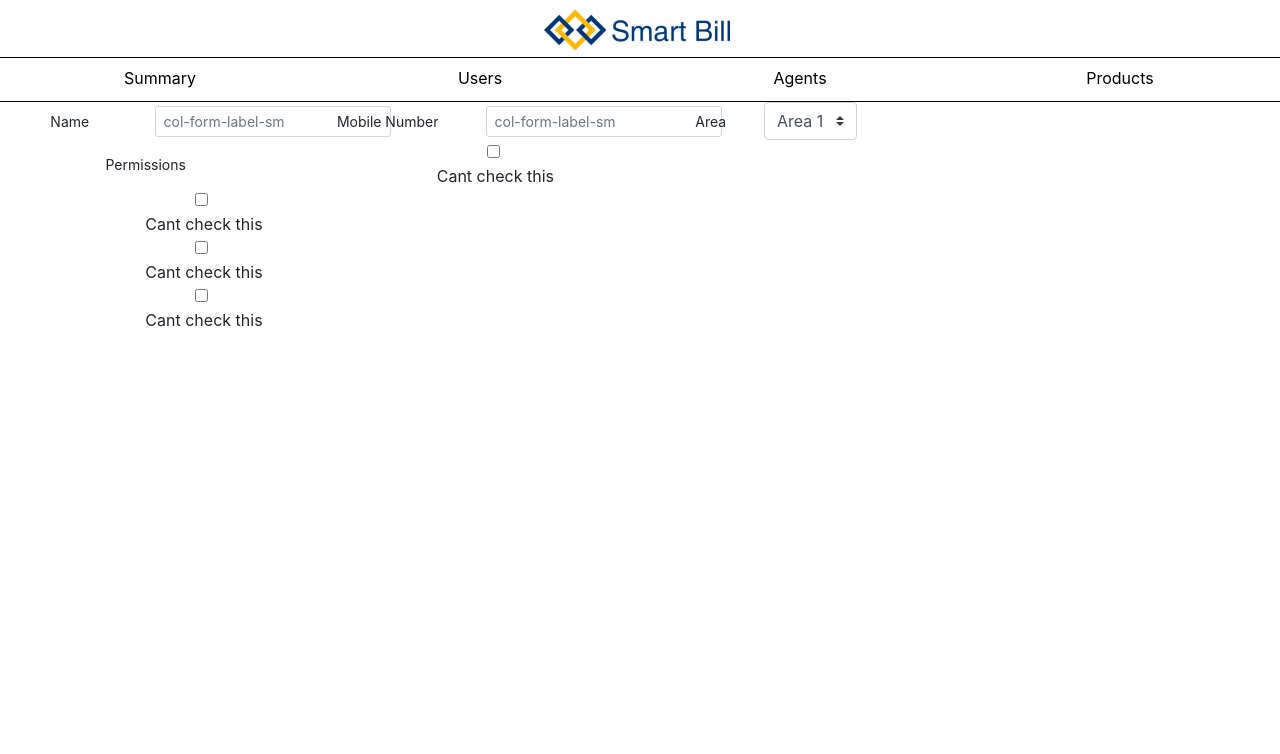
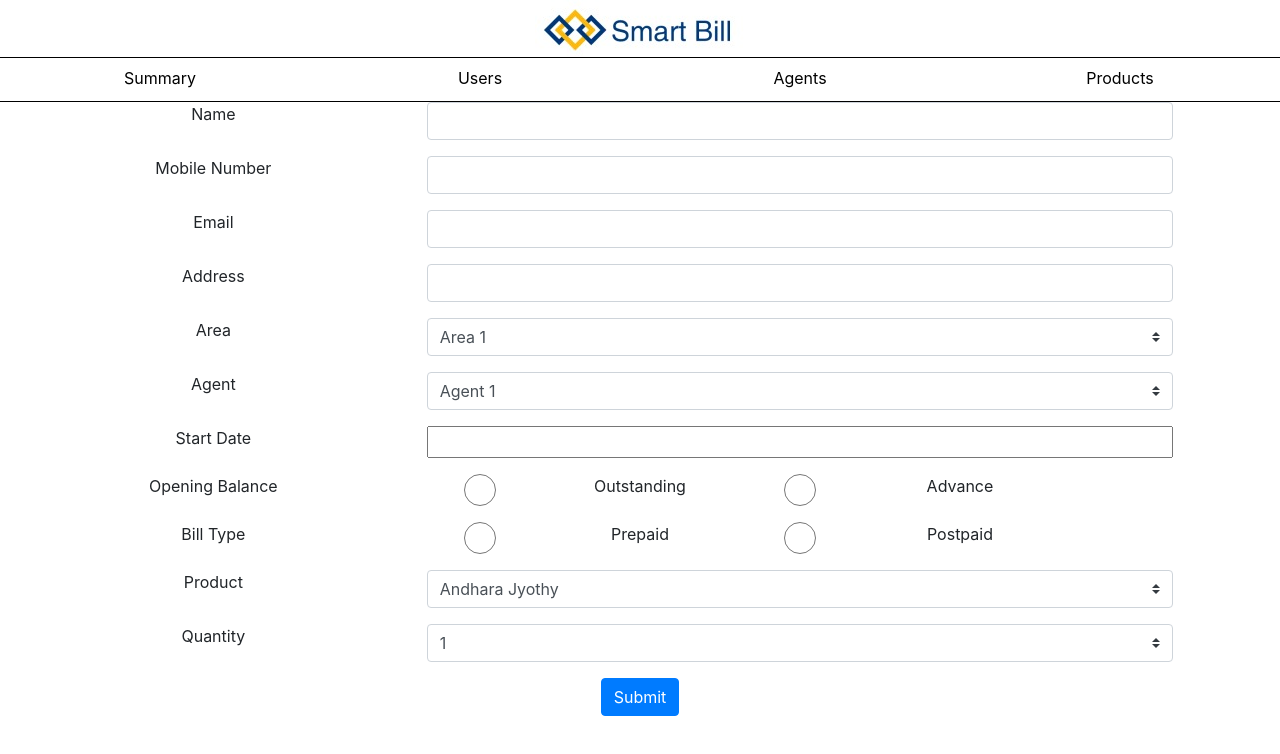
Before and after one commit to kirankumarsunkati/SB, a React (Create React App) app in the folder my-app/: page /Dashboard/addUser in a window 1280 px wide. Shown: the top 754 px of the page. Built offline with nearby package versions, Linux system fonts and the light colour scheme.

Commit message:
adduser page added
add user page added

```diff
--- a/my-app/src/components/Dashboard/AddUser.js
+++ b/my-app/src/components/Dashboard/AddUser.js
@@ -23,57 +23,94 @@ render(){
             return <Link to={name} key={key} className="active col-3"><Navs  value={name}/></Link>
           })}
     </div>
-      <form class="form-inline">
-
-        <div class="form-group row">
-            <label for="agentName" class="col-5 col-form-label col-form-label-sm">Name</label>
-            <div class="col-7">
-              <input type="text" class="form-control form-control-sm" id="agentName" placeholder="col-form-label-sm"/>
-            </div>
+      <form class="">
+      <div className="form-group row">
+          <label className="userName col-4">Name</label>
+          <input type="text" className="form-control userName col-7" id="userName"  ref = {(input) => { this.name = input; } }/>
+          <label className="col-1"></label>
       </div>
-      <div class="form-group row">
-          <label for="mobileNumber" class="col-5 col-form-label col-form-label-sm">Mobile Number</label>
-          <div class="col-7">
-            <input type="number" class="form-control form-control-sm" id="mobileNumber" placeholder="col-form-label-sm"/>
-          </div>
+      <div className="form-group row">
+          <label className="mobileNumber col-4">Mobile Number</label>
+          <input type="text" className="form-control mobileNumber col-7" id="mobileNumber"  ref = {(input) => { this.mobileNumber = input; } }/>
+          <label className="col-1"></label>
       </div>
-      <div class="form-group row">
-          <label for="userEmail" class="col-5 col-form-label col-form-label-sm">Area</label>
-          <div class="col-7">
-          <select className="custom-select">
+      <div className="form-group row">
+          <label className="Email col-4">Email</label>
+          <input type="text" className="form-control Email col-7" id="Email"  ref = {(input) => { this.Email = input; } }/>
+          <label className="col-1"></label>
+      </div>
+      <div className="form-group row">
+          <label className="Address col-4">Address</label>
+          <input type="text" className="form-control Address col-7" id="Address"  ref = {(input) => { this.Address = input; } }/>
+          <label className="col-1"></label>
+      </div>
+      <div className="form-group row">
+          <label className="Address col-4">Area</label>
+          <select className="custom-select col-7">
             <option defaultValue="Area1" value="Area1">Area 1</option>
             <option value="Area2">Area 2</option>
             <option value="Area3">Area 3</option>
             <option value="Area4">Area 4</option>
             <option value="Area5">Area 5</option>
           </select>
-          </div>
+          <label className="col-1"></label>
       </div>
-      <div class="form-group row">
-      <label for="userEmail" className="col-5 col-form-label col-form-label-sm">Permissions</label>
-      <div className="col-7">
-          <input className="form-check-input" type="checkbox" id="disabledFieldsetCheck"/>
-          <label className="form-check-label" for="disabledFieldsetCheck">
-    Cant check this
-  </label>
-  </div><div className="col-7">
-      <input className="form-check-input" type="checkbox" id="disabledFieldsetCheck"/>
-      <label className="form-check-label" for="disabledFieldsetCheck">
-Cant check this
-</label>
-</div><div className="col-7">
-    <input className="form-check-input" type="checkbox" id="disabledFieldsetCheck"/>
-    <label className="form-check-label" for="disabledFieldsetCheck">
-Cant check this
-</label>
-</div><div className="col-7">
-    <input className="form-check-input" type="checkbox" id="disabledFieldsetCheck"/>
-    <label className="form-check-label" for="disabledFieldsetCheck">
-Cant check this
-</label>
-</div>
+      <div className="form-group row">
+          <label className="Agent col-4">Agent</label>
+          <select className="custom-select col-7">
+            <option defaultValue="Agent1" value="Agent1">Agent 1</option>
+            <option value="Agent2">Agent 2</option>
+            <option value="Agent3">Agent 3</option>
+            <option value="Agent4">Agent 4</option>
+            <option value="Agent5">Agent 5</option>
+          </select>
+          <label className="col-1"></label>
+      </div>
+      <div className="form-group row">
+          <label className="startDate col-4">Start Date</label>
+          <input type="text" className="startDate col-7"></input>
+          <label className="col-1"></label>
+      </div>
+      <div className="form-group row">
+          <label className="openingBalance col-4">Opening Balance</label>
+          <input type="radio" className="startDate col-1"></input>
+          <label className="oustanding col-2"> Outstanding</label>
+          <input type="radio" className="startDate col-1"></input>
+          <label className="oustanding col-2"> Advance</label>
+          <label className="col-1"></label>
+      </div>
+      <div className="form-group row">
+          <label className="billType col-4">Bill Type</label>
+          <input type="radio" className="startDate col-1"></input>
+          <label className="prepaid col-2"> Prepaid</label>
+          <input type="radio" className="startDate col-1"></input>
+          <label className="postpaid col-2"> Postpaid</label>
+          <label className="col-1"></label>
+      </div>
+      <div className="form-group row">
+          <label className="product col-4">Product</label>
+          <select className="custom-select col-7">
+            <option defaultValue="Andhara jyothy" value="Andhara jyothy">Andhara Jyothy</option>
+            <option value="Agent2">Agent 2</option>
+            <option value="Agent3">Agent 3</option>
+            <option value="Agent4">Agent 4</option>
+            <option value="Agent5">Agent 5</option>
+          </select>
+          <label className="col-1"></label>
+      </div>
+      <div className="form-group row">
+          <label className="auantity col-4">Quantity</label>
+          <select className="custom-select col-7">
+            <option defaultValue="1" value="1">1</option>
+            <option value="2">2</option>
+            <option value="3">3</option>
+            <option value="4">4</option>
+            <option value="5">5</option>
+          </select>
+          <label className="col-1"></label>
+      </div>
+      <button type="submit" className="btn btn-primary bottom">Submit</button>
 
-          </div>
       </form>
       </div>
   );
--- a/my-app/src/components/Dashboard/Products.js
+++ b/my-app/src/components/Dashboard/Products.js
@@ -1,3 +1,5 @@
+
+
 import React from 'react';
 import sb from './../../Images/SmartBill.jpeg';
 import Navs from './Navs.js';
```
